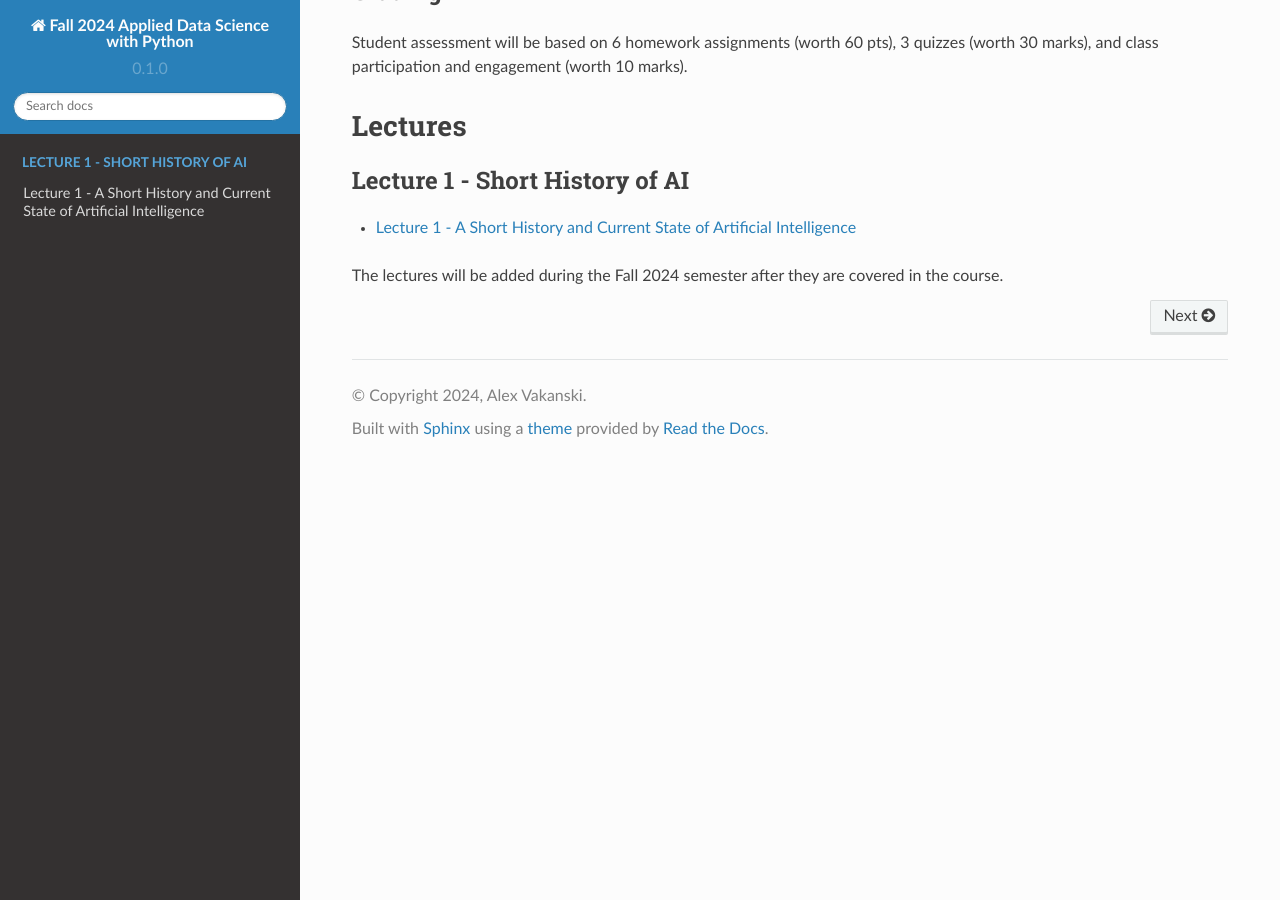
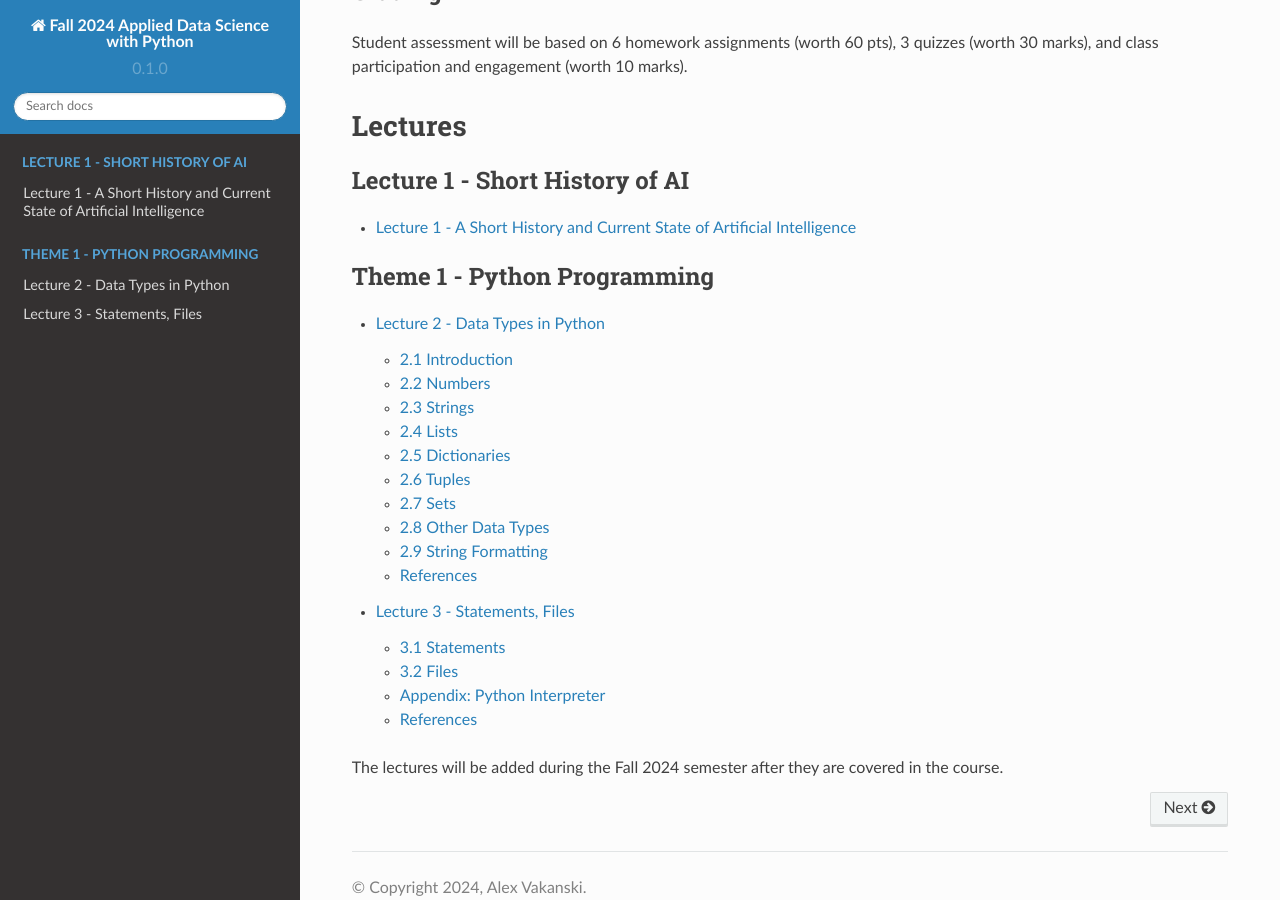
Before and after one commit to avakanski/Fall-2024-Applied-Data-Science-with-Python, a Sphinx documentation site: the page built from docs/index.rst, in a window 1280 px wide and 900 px high, scrolled down 1393 px. Built offline with Sphinx 7.4.7 and the Read the Docs theme 2.0.0, drawn with Linux system fonts in a browser that asks for light colours.

Commit message:
Update index.rst

```diff
--- a/docs/index.rst
+++ b/docs/index.rst
@@ -51,4 +51,11 @@ Lectures
 
    pdf_link_lecture1
 
+.. toctree::
+   :caption: Theme 1 - Python Programming
+   :maxdepth: 2
+
+   Lectures/Theme_1-Python_Programming/Lecture_2-Data_Types_in_Python/Lecture_2-Data_Types.ipynb
+   Lectures/Theme_1-Python_Programming/Lecture_3-Statements,_Files/Lecture_3-Statements,_Files.ipynb
+
 The lectures will be added during the Fall 2024 semester after they are covered in the course.
```
